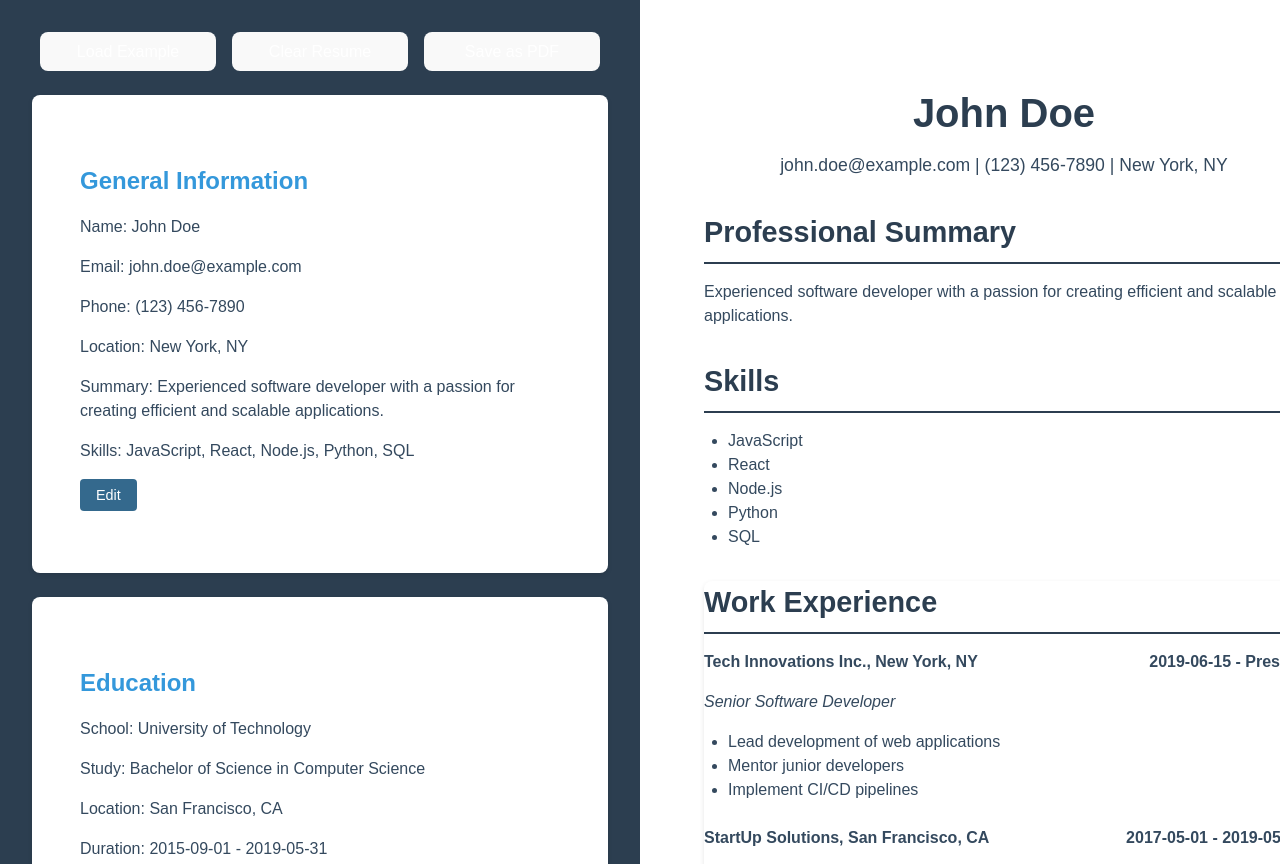
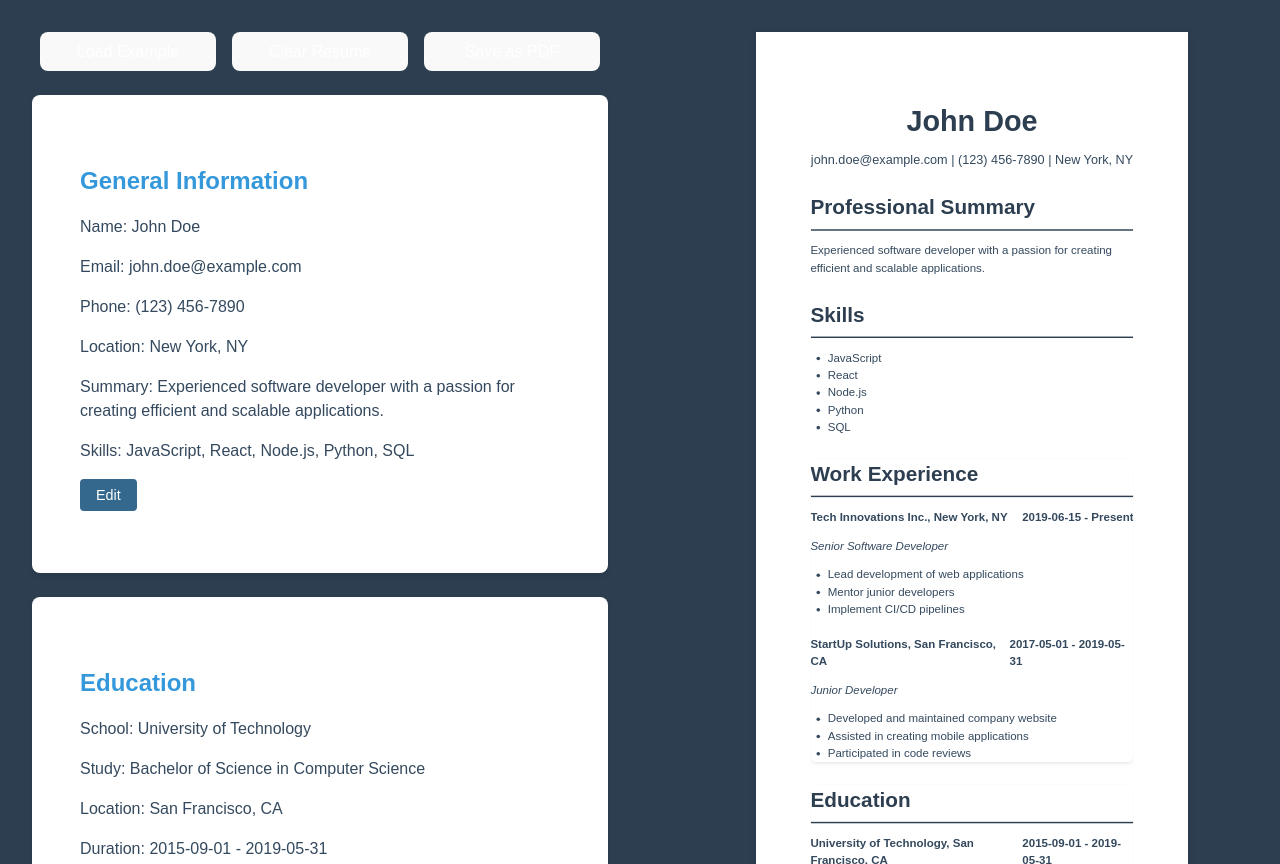
Before and after one commit to NNikoGG/odin-cv-application, a React (Vite) app: page / in a window 1280 px wide. Shown: the top 864 px of the page. Built offline with nearby package versions, Linux system fonts and the light colour scheme.

Commit message:
Update preview section styling

```diff
--- a/src/App.css
+++ b/src/App.css
@@ -33,14 +33,18 @@ body {
   background-color: var(--secondary-color);
   overflow-y: auto;
   max-height: 100vh;
+  scrollbar-width: none;
 }
 
 .preview-section {
   min-width: 600px;
   padding: 2rem;
-  background-color: white;
-  overflow-y: auto;
+  background-color: var(--secondary-color);
   max-height: 100vh;
+  display: flex;
+  justify-content: center;
+  align-items: flex-start;
+  overflow: hidden;
 }
 
 .general-info,
@@ -87,12 +91,16 @@ button:hover {
 }
 
 .cv-preview {
-  min-width: 600px;
-  width: 100%;
-  padding: 2rem;
+  width: 210mm;
+  height: 297mm;
+  padding: 20mm;
+  margin: 0 auto;
   background-color: white;
-  overflow-y: auto;
-  max-height: 100vh;
+  box-shadow: 0 0 10px rgba(0, 0, 0, 0.1);
+  overflow: hidden;
+  position: relative;
+  transform: scale(0.72);
+  transform-origin: top center;
 }
 
 .cv-preview header {
@@ -173,3 +181,18 @@ button:hover {
   cursor: pointer;
   font-size: 0.9rem;
 }
+
+.cv-preview-page {
+  height: 100%;
+  overflow: hidden;
+}
+
+.pagination-controls {
+  position: absolute;
+  bottom: 1rem;
+  left: 50%;
+  transform: translateX(-50%);
+  display: flex;
+  gap: 1rem;
+  z-index: 1000;
+}
--- a/src/components/CVPreview.jsx
+++ b/src/components/CVPreview.jsx
@@ -1,7 +1,30 @@
 /* eslint-disable react/prop-types */
+import { useState, useEffect } from 'react';
+
 function CVPreview({ generalInfo, education, experience }) {
+  const [currentPage, setCurrentPage] = useState(1);
+  const [totalPages, setTotalPages] = useState(1);
+  const [pages, setPages] = useState([]);
+
+  useEffect(() => {
+    // Calculate content for each page
+    const pageHeight = 297 - 40; // A4 height minus margins in mm
+    const contentElement = document.querySelector('.cv-preview-content');
+    if (contentElement) {
+      const contentHeight = contentElement.scrollHeight;
+      const calculatedPages = Math.ceil(contentHeight / (pageHeight * 3.779528)); // Convert mm to px
+      setTotalPages(calculatedPages);
+    }
+  }, [generalInfo, education, experience]);
+
+  const handlePageChange = (newPage) => {
+    setCurrentPage(newPage);
+  };
+
   return (
     <div className="cv-preview">
+      <div className="cv-preview-page" style={{ transform: `translateY(-${(currentPage - 1) * 100}%)` }}>
+        <div className="cv-preview-content">
           <header>
             <h1>{generalInfo.name}</h1>
             <p>{generalInfo.email} | {generalInfo.phone} | {generalInfo.location}</p>
@@ -87,6 +110,26 @@ function CVPreview({ generalInfo, education, experience }) {
             )}
           </section>
         </div>
+      </div>
+
+      {totalPages > 1 && (
+        <div className="pagination-controls">
+          <button
+            onClick={() => handlePageChange(currentPage - 1)}
+            disabled={currentPage === 1}
+          >
+            Previous
+          </button>
+          <span>Page {currentPage} of {totalPages}</span>
+          <button
+            onClick={() => handlePageChange(currentPage + 1)}
+            disabled={currentPage === totalPages}
+          >
+            Next
+          </button>
+        </div>
+      )}
+    </div>
   );
 }
 
```
Lines whose indentation alone changed are shown as unchanged.
